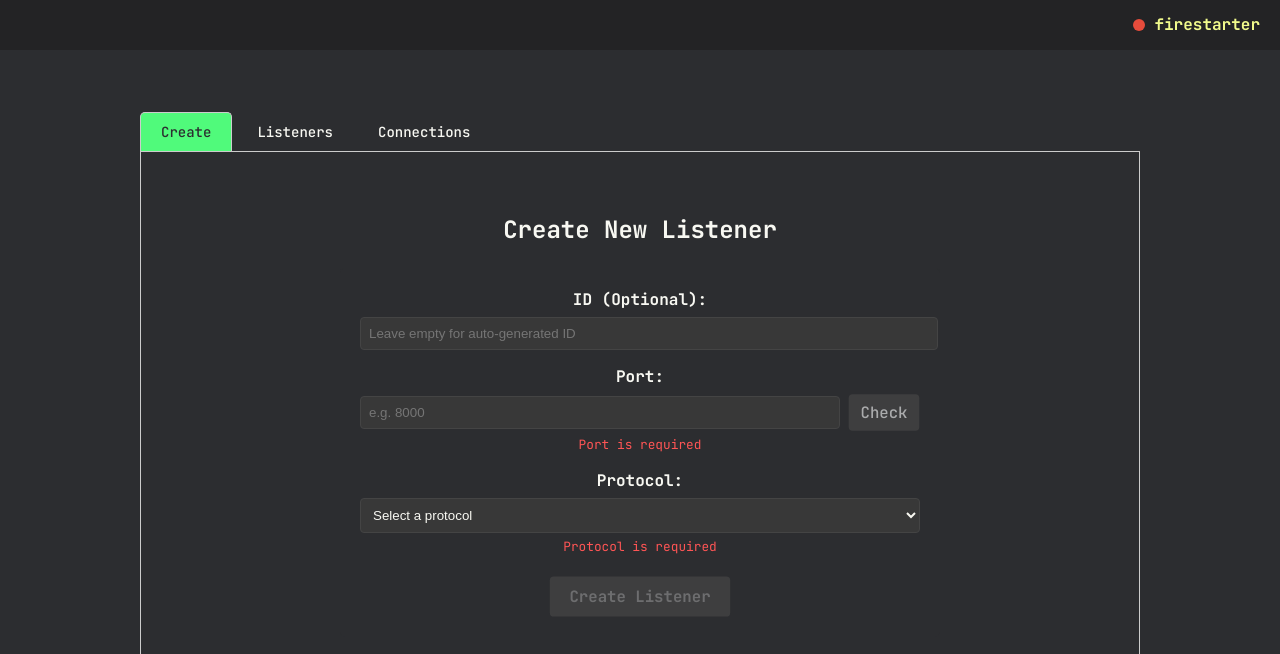
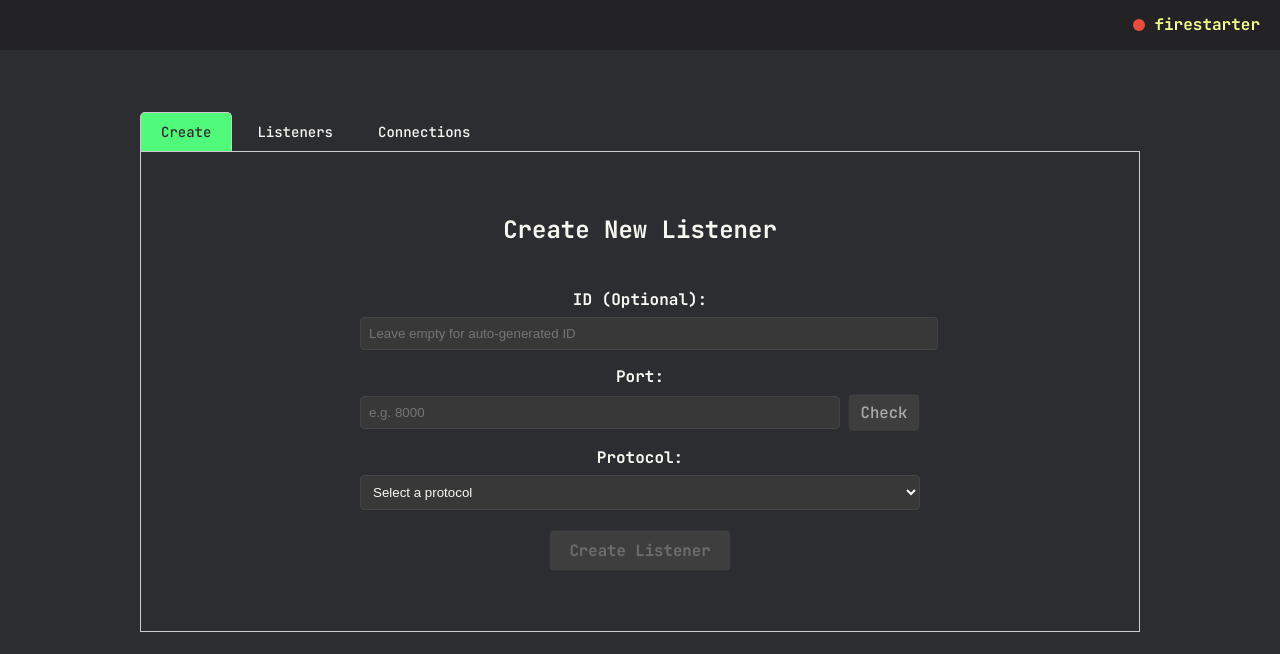
Before and after one commit to faanross/firestarter, a Vue app in the folder ui/: page / in a window 1280 px wide. Shown: the top 654 px of the page. Built offline with nearby package versions, Linux system fonts and the light colour scheme; no server answers.

Commit message:
generate listener from UI functionality - DONE

```diff
--- a/ui/src/components/CreateListenerTab.vue
+++ b/ui/src/components/CreateListenerTab.vue
@@ -28,6 +28,7 @@
               required
               min="1024"
               max="65535"
+              @blur="touchedFields.port = true"
           >
           <button
               type="button"
@@ -45,7 +46,7 @@
 </span>
           <span v-if="checkingPort" class="checking-status">Checking...</span>
         </div>
-        <span class="validation-error" v-if="formErrors.port">{{ formErrors.port }}</span>
+
       </div>
 
       <!-- Protocol Field -->
@@ -56,6 +57,7 @@
             v-model="formData.protocol"
             class="form-select"
             required
+            @blur="touchedFields.protocol = true"
         >
           <option value="" disabled selected>Select a protocol</option>
           <option value="1">HTTP/1.1 Clear (H1C)</option>
@@ -64,7 +66,7 @@
           <option value="4">HTTP/2 TLS (H2TLS)</option>
           <option value="5">HTTP/3 (H3)</option>
         </select>
-        <span class="validation-error" v-if="formErrors.protocol">{{ formErrors.protocol }}</span>
+
       </div>
 
       <!-- Submit Button -->
@@ -107,6 +109,12 @@ const formData = ref({
 // Port check status
 const portStatus = ref(null);
 const checkingPort = ref(false);
+
+// Add near your other ref declarations
+const touchedFields = ref({
+  port: false,
+  protocol: false
+});
 
 // Validate form
 const isFormValid = computed(() => {
```
